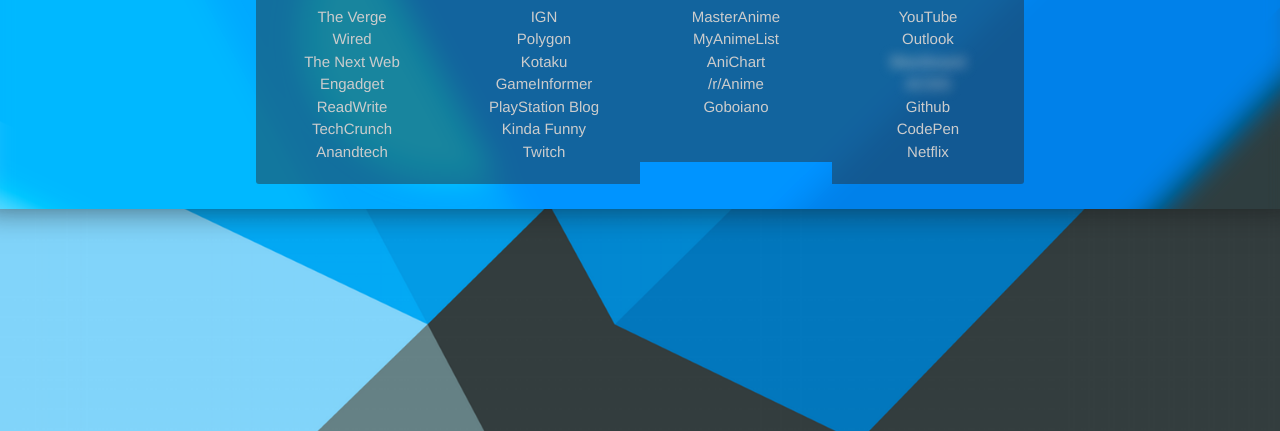
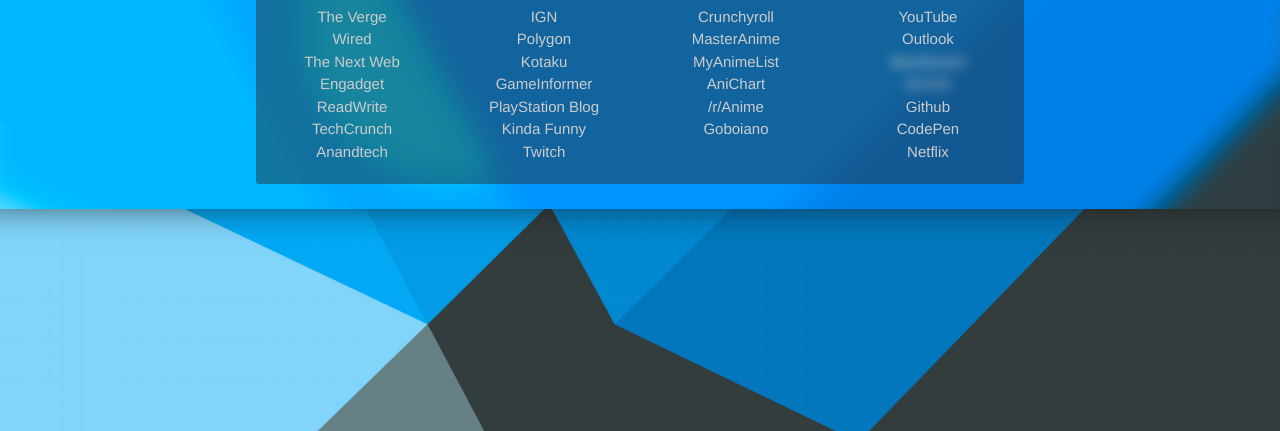
Before and after one commit to generalguy41/Start-Page, a plain HTML site: page index.html in a window 1280 px wide. Shown: the part 369-800 px from the top of the page. Drawn offline with Linux system fonts and the light colour scheme.

Commit message:
Update index.html

```diff
--- a/index.html
+++ b/index.html
@@ -67,7 +67,7 @@
 
         <div class="row c">
           <ul>
-            <li><a href="http://www.crunchyroll.com>Crunchyroll</a></li>
+            <li><a href="http://www.crunchyroll.com">Crunchyroll</a></li>
             <li><a href="http://www.masterani.me">MasterAnime</a></li>
             <li><a href="http://www.myanimelist.net">MyAnimeList</a></li>
             <li><a href="http://www.anichart.net">AniChart</a></li>
```
